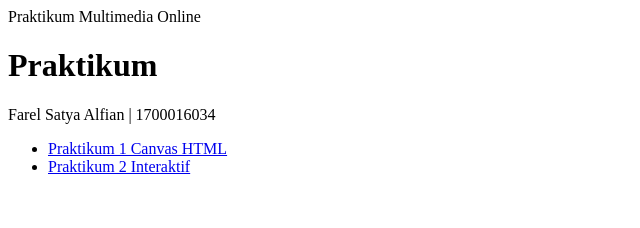
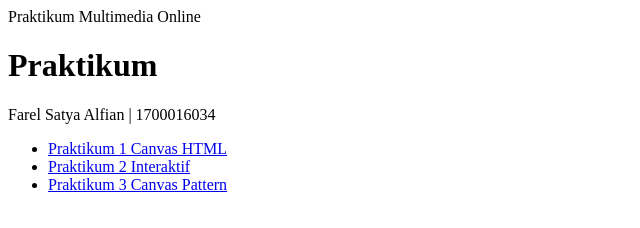
Before and after one commit to farelsalfian08/multimedia_online, a plain HTML site: page index.html in a window 1280 px wide. Shown: the whole page, without its empty margins (0-640 px from the left). Drawn offline with Linux system fonts and the light colour scheme.

Commit message:
Update index.html

```diff
--- a/index.html
+++ b/index.html
@@ -10,6 +10,9 @@
             <li>
                 <a href="interaktif.html"> Praktikum 2 Interaktif </a>
             </li>
+              <li>
+                <a href="vector_pattern.html"> Praktikum 3 Canvas Pattern </a>
+            </li>
         </ul>
     </body>
 </html>
```
